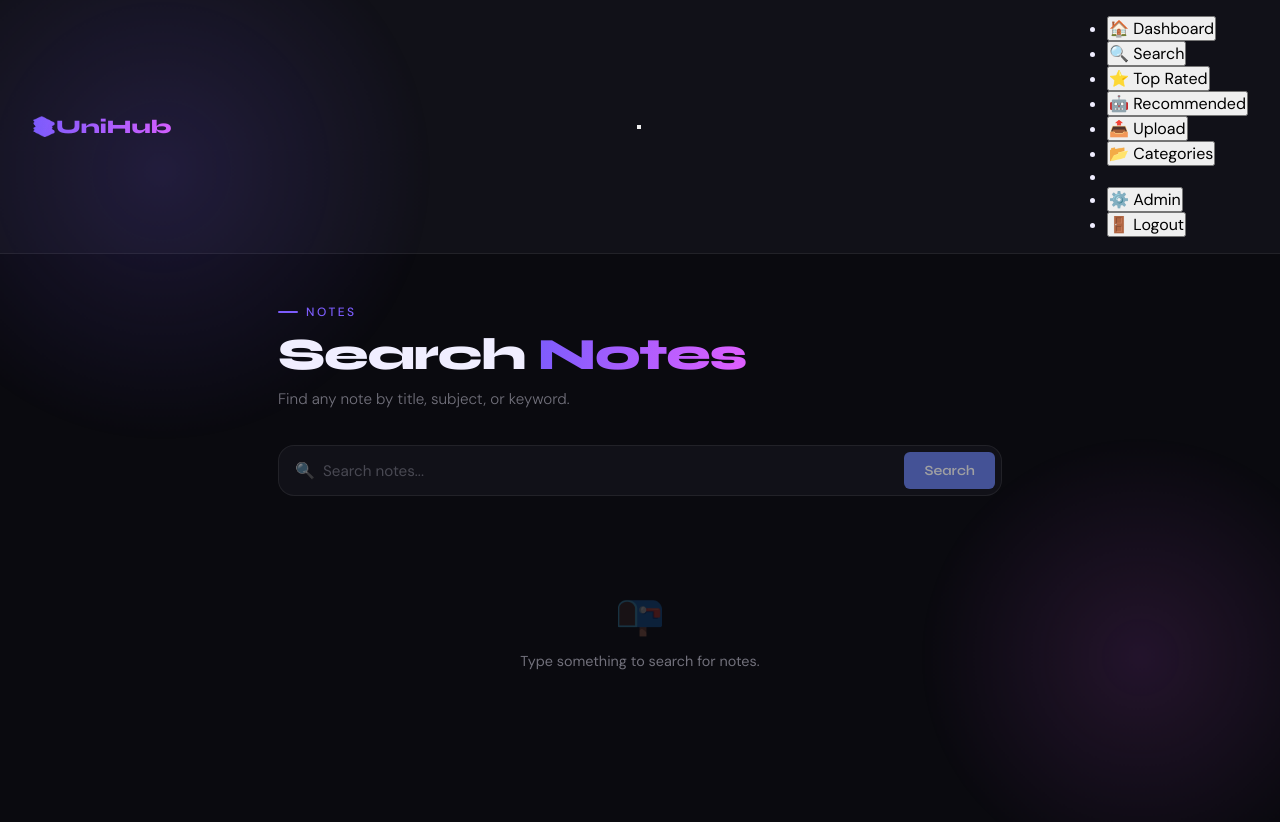
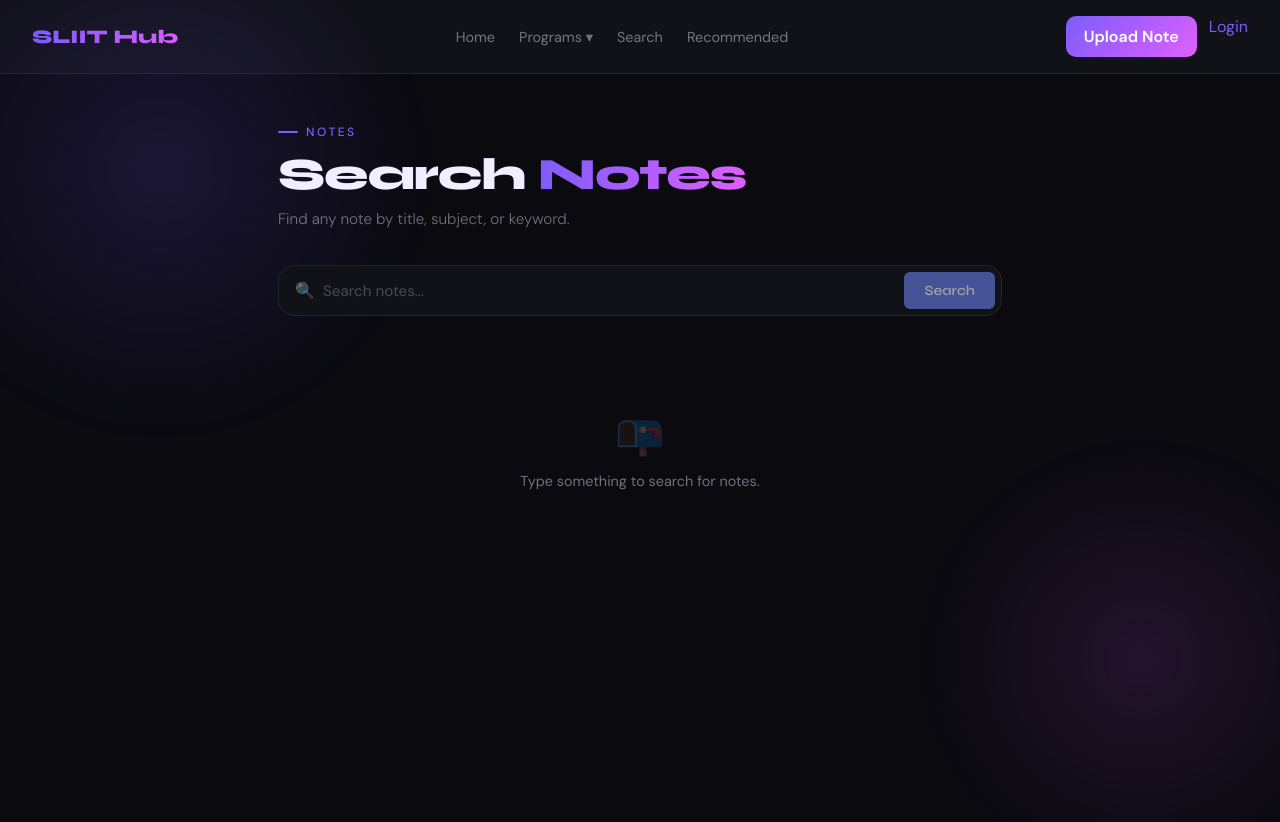
Before and after one commit to dilMaz/unversityihub, a React (Create React App) app in the folder frontend/: page /search in a window 1280 px wide. Shown: the top 822 px of the page. Built offline with nearby package versions, Linux system fonts and the light colour scheme; sample sign-in values are in the browser's storage.

Commit message:
Finalize NavBar updates

```diff
--- a/frontend/src/components/NavBar.js
+++ b/frontend/src/components/NavBar.js
@@ -1,202 +1,42 @@
-import { useEffect, useState } from "react";
-import { useNavigate, useLocation } from "react-router-dom";
-import "../styles/navbar.css";
+import React, { useState } from "react";
+import { Link } from "react-router-dom";
+import "../styles/Navbar.css";
 
-function NavBar() {
-  const navigate = useNavigate();
-  const location = useLocation();
-  const [mobileOpen, setMobileOpen] = useState(false);
-  const [isLoggedIn, setIsLoggedIn] = useState(false);
-  const [userRole, setUserRole] = useState("user");
-  const hideOnGuestAuth = !isLoggedIn && (location.pathname === "/login" || location.pathname === "/register");
-
-  useEffect(() => {
-    const token = localStorage.getItem("token");
-    const storedRole = localStorage.getItem("userRole");
-    const storedUser = localStorage.getItem("user");
-    let resolvedRole = storedRole || "user";
-
-    if (!storedRole && storedUser) {
-      try {
-        const parsedUser = JSON.parse(storedUser);
-        resolvedRole = parsedUser?.role || "user";
-      } catch (err) {
-        resolvedRole = "user";
-      }
-    }
-
-    setIsLoggedIn(!!token);
-    setUserRole(resolvedRole);
-  }, [location.pathname]);
-
-  const handleLogout = () => {
-    localStorage.removeItem("token");
-    localStorage.removeItem("user");
-    localStorage.removeItem("userRole");
-    setIsLoggedIn(false);
-    navigate("/login");
-    setMobileOpen(false);
-  };
-
-  const handleNavClick = (path) => {
-    navigate(path);
-    setMobileOpen(false);
-  };
-
-  const handleFeaturesClick = () => {
-    if (location.pathname !== "/") {
-      navigate("/");
-      setTimeout(() => {
-        const target = document.getElementById("features");
-        if (target) target.scrollIntoView({ behavior: "smooth", block: "start" });
-      }, 60);
-    } else {
-      const target = document.getElementById("features");
-      if (target) target.scrollIntoView({ behavior: "smooth", block: "start" });
-    }
-    setMobileOpen(false);
-  };
-
-  const isActive = (path) => location.pathname === path;
-
-  if (hideOnGuestAuth) {
-    return null;
-  }
+const Navbar = () => {
+  const [showPrograms, setShowPrograms] = useState(false);
 
   return (
-    <nav className="navbar">
-      <div className="nav-container">
-        {/* Logo */}
-        <div className="nav-logo" onClick={() => handleNavClick(isLoggedIn ? "/dashboard" : "/")}>
-          <span className="logo-icon">📚</span>
-          <span className="logo-text">UniHub</span>
+    <div className="nav-container">
+      <div className="nav-logo">SLIIT Hub</div>
+
+      <div className="nav-links">
+        <Link to="/">Home</Link>
+
+        <div
+          className="nav-dropdown"
+          onMouseEnter={() => setShowPrograms(true)}
+          onMouseLeave={() => setShowPrograms(false)}
+        >
+          <span>Programs ▾</span>
+
+          {showPrograms && (
+            <div className="dropdown-menu">
+              {/* ✅ go to programs page FIRST */}
+              <Link to="/programs">Computing</Link>
+            </div>
+          )}
         </div>
 
-        {/* Hamburger Menu */}
-        <button
-          className="hamburger"
-          aria-label="Toggle navigation"
-          aria-expanded={mobileOpen}
-          onClick={() => setMobileOpen(!mobileOpen)}
-          type="button"
-        >
-          <span></span>
-          <span></span>
-          <span></span>
-        </button>
-
-        {/* Menu */}
-        <ul className={`nav-menu ${mobileOpen ? "active" : ""}`}>
-          {isLoggedIn ? (
-            <>
-              {/* User Links */}
-              <li>
-                <button
-                  className={`nav-link ${isActive("/dashboard") ? "active" : ""}`}
-                  onClick={() => handleNavClick("/dashboard")}
-                >
-                  🏠 Dashboard
-                </button>
-              </li>
-              <li>
-                <button
-                  className={`nav-link ${isActive("/search") ? "active" : ""}`}
-                  onClick={() => handleNavClick("/search")}
-                >
-                  🔍 Search
-                </button>
-              </li>
-              <li>
-                <button
-                  className={`nav-link ${isActive("/top-rated") ? "active" : ""}`}
-                  onClick={() => handleNavClick("/top-rated")}
-                >
-                  ⭐ Top Rated
-                </button>
-              </li>
-              <li>
-                <button
-                  className={`nav-link ${isActive("/recommend") ? "active" : ""}`}
-                  onClick={() => handleNavClick("/recommend")}
-                >
-                  🤖 Recommended
-                </button>
-              </li>
-              <li>
-                <button
-                  className={`nav-link ${isActive("/upload") ? "active" : ""}`}
-                  onClick={() => handleNavClick("/upload")}
-                >
-                  📤 Upload
-                </button>
-              </li>
-              <li>
-                <button
-                  className={`nav-link ${isActive("/categories") ? "active" : ""}`}
-                  onClick={() => handleNavClick("/categories")}
-                >
-                  📂 Categories
-                </button>
-              </li>
-
-              {/* Admin Links */}
-              {userRole === "admin" && (
-                <>
-                  <li className="nav-divider"></li>
-                  <li>
-                    <button
-                      className={`nav-link admin ${isActive("/admin-dashboard") ? "active" : ""}`}
-                      onClick={() => handleNavClick("/admin-dashboard")}
-                    >
-                      ⚙️ Admin
-                    </button>
-                  </li>
-                </>
-              )}
-
-              {/* Logout */}
-              <li>
-                <button className="nav-link logout" onClick={handleLogout}>
-                  🚪 Logout
-                </button>
-              </li>
-            </>
-          ) : (
-            <>
-              {/* Guest Links */}
-              <li>
-                <button
-                  className={`nav-link ${isActive("/") ? "active" : ""}`}
-                  onClick={() => handleNavClick("/")}
-                >
-                  🏠 Home
-                </button>
-              </li>
-              <li>
-                <button
-                  className="nav-link"
-                  onClick={handleFeaturesClick}
-                >
-                  ✨ Features
-                </button>
-              </li>
-              <li>
-                <button className="nav-link login" onClick={() => handleNavClick("/login")}>
-                  Login
-                </button>
-              </li>
-              <li>
-                <button className="nav-link register" onClick={() => handleNavClick("/register")}>
-                  Sign Up
-                </button>
-              </li>
-            </>
-          )}
-        </ul>
+        <Link to="/search">Search</Link>
+        <Link to="/recommend">Recommended</Link>
       </div>
 
-    </nav>
+      <div className="nav-actions">
+        <button className="upload-btn">Upload Note</button>
+        <Link to="/login" className="login-btn">Login</Link>
+      </div>
+    </div>
   );
-}
+};
 
-export default NavBar;
+export default Navbar;
```
